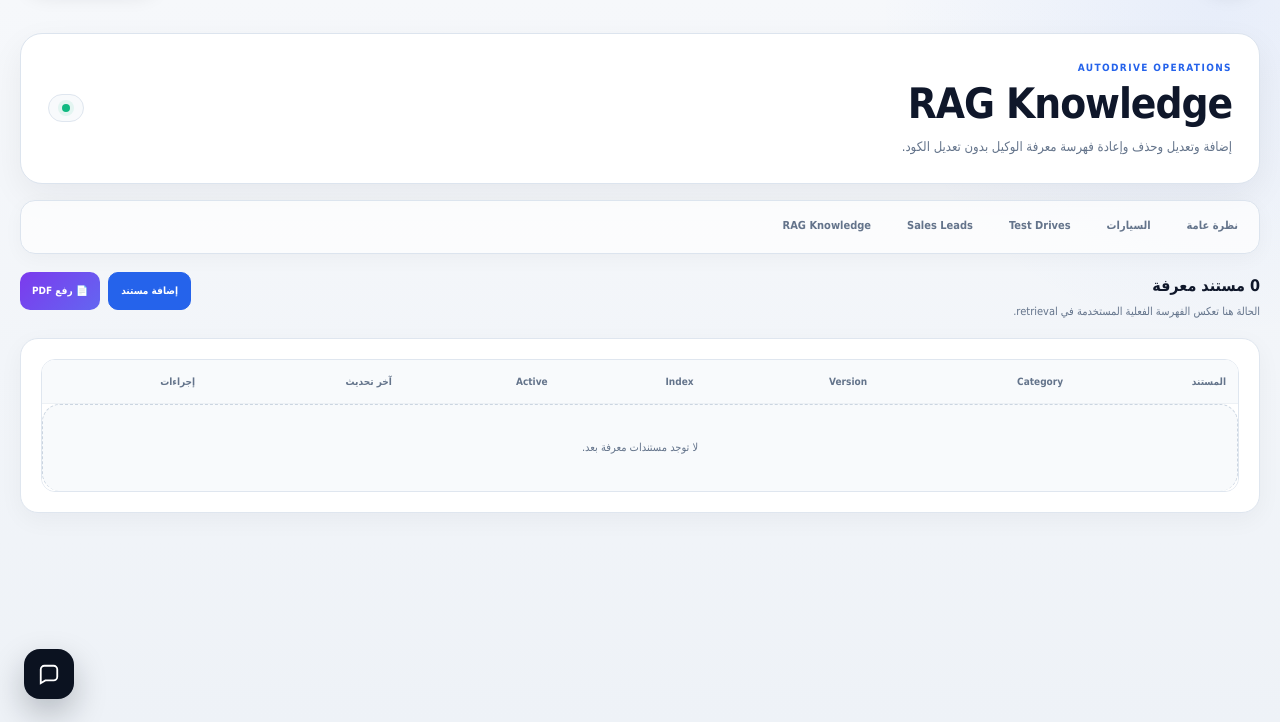
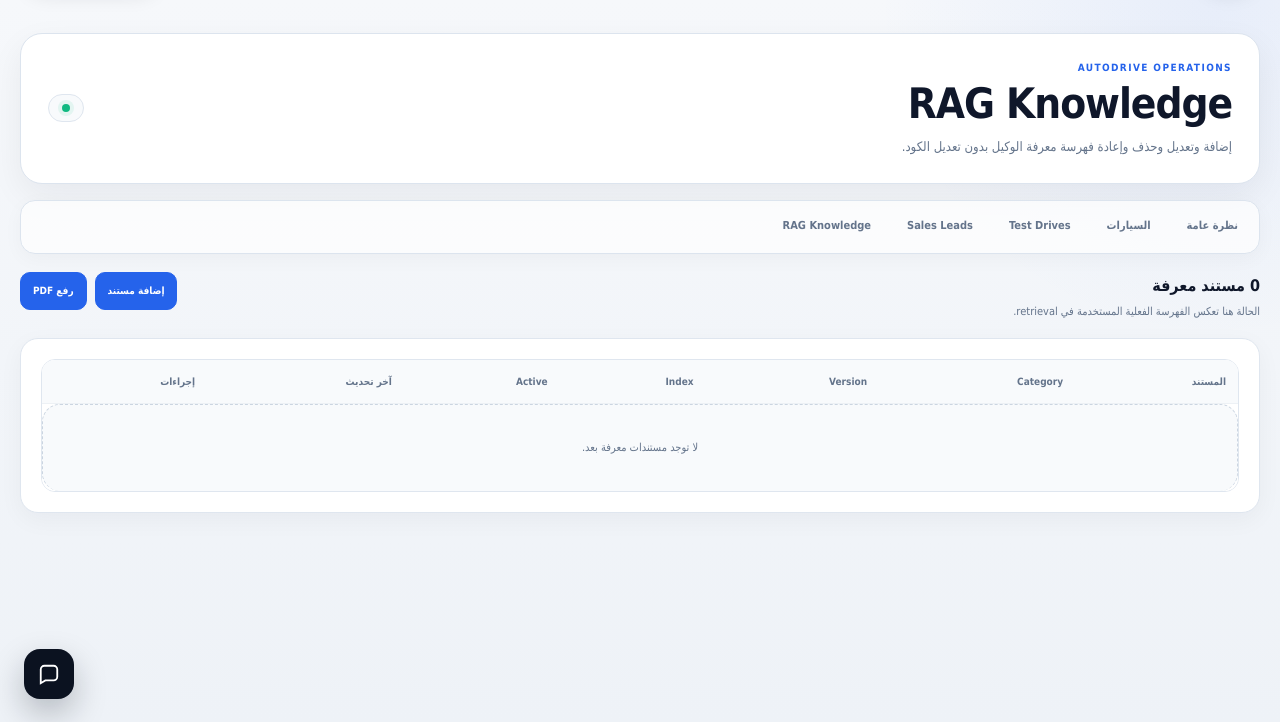
Before and after one commit to momen320230161-hub/ai-car-dealership-agent, a Flask app: template app/templates/admin/knowledge/list.html in a window 1280 px wide. Shown: the part 77-799 px from the top of the page. Run offline with Flask 3, Linux system fonts and the light colour scheme; the template is opened without the code that fills it, so the values that code supplies are empty; parts of the project's set-up code (start-up, migrations or seed data) failed here and were passed over.

Commit message:
style: align PDF knowledge actions with admin UI

```diff
--- a/app/templates/admin/knowledge/list.html
+++ b/app/templates/admin/knowledge/list.html
@@ -11,7 +11,7 @@
   </div>
   <div class="toolbar-actions">
     <a class="admin-button primary" href="{{ url_for('site.admin.knowledge_new') }}">إضافة مستند</a>
-    <a class="admin-button pdf-btn" href="{{ url_for('site.admin.knowledge_import_pdf') }}">📄 رفع PDF</a>
+    <a class="admin-button primary" href="{{ url_for('site.admin.knowledge_import_pdf') }}">رفع PDF</a>
   </div>
 </div>
 
@@ -67,15 +67,6 @@
   flex-wrap: wrap;
   align-items: center;
 }
-.pdf-btn {
-  background: linear-gradient(135deg, #7c3aed, #6366f1);
-  color: #fff !important;
-  border: none;
-}
-.pdf-btn:hover {
-  background: linear-gradient(135deg, #6d28d9, #4f46e5);
-  color: #fff !important;
-}
 .badge {
   display: inline-block;
   border-radius: 4px;
--- a/app/templates/admin/knowledge/pdf_preview.html
+++ b/app/templates/admin/knowledge/pdf_preview.html
@@ -116,10 +116,10 @@
 
     <div class="admin-form-actions">
       <button class="admin-button primary" type="submit" id="confirm-btn">
-        ✅ اعتماد وحفظ وفهرسة
+        اعتماد وحفظ وفهرسة
       </button>
       <a class="admin-button" href="{{ url_for('site.admin.knowledge_import_pdf') }}">
-        ← رجوع / إلغاء
+        رجوع / إلغاء
       </a>
     </div>
   </form>
--- a/app/templates/admin/knowledge/pdf_upload.html
+++ b/app/templates/admin/knowledge/pdf_upload.html
@@ -7,7 +7,7 @@
 <section class="admin-panel admin-form-panel">
   <div class="pdf-import-info">
     <p>
-      📄 <strong>ملاحظة:</strong> يدعم النظام ملفات PDF النصية فقط (بدون OCR).
+      <strong>ملاحظة:</strong> يدعم النظام ملفات PDF النصية فقط (بدون OCR).
       الحد الأقصى للحجم: 10MB — الصفحات: 50 — الأحرف المستخرجة: 100,000.
     </p>
   </div>
@@ -34,7 +34,7 @@
 
     <div class="admin-form-actions">
       <button class="admin-button primary" type="submit" id="upload-btn">
-        📤 استخراج ومعاينة
+        استخراج ومعاينة
       </button>
       <a class="admin-button" href="{{ url_for('site.admin.knowledge_list') }}">إلغاء</a>
     </div>
```
